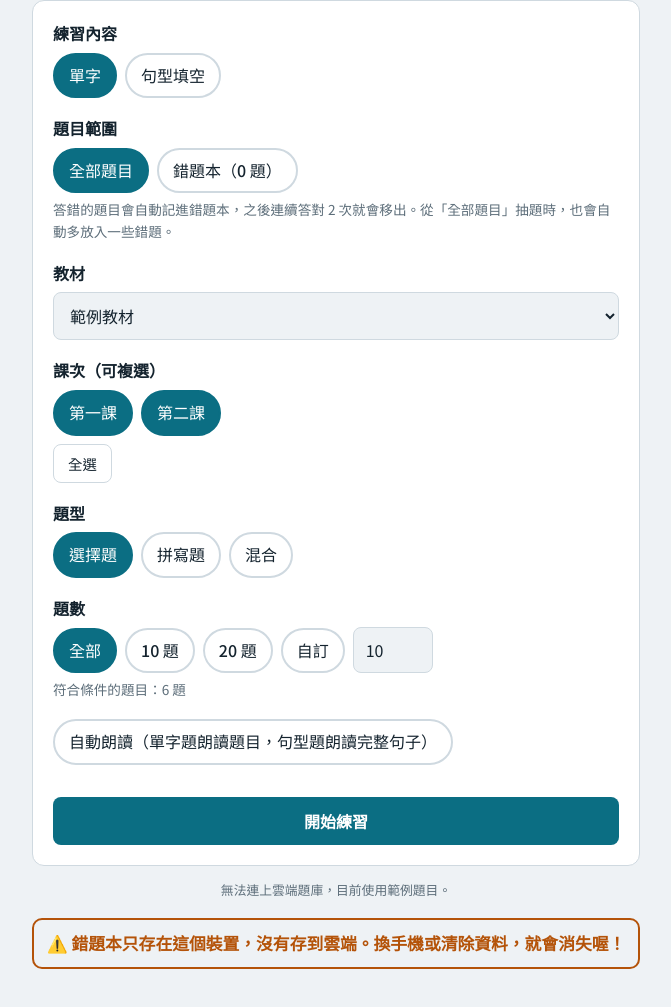
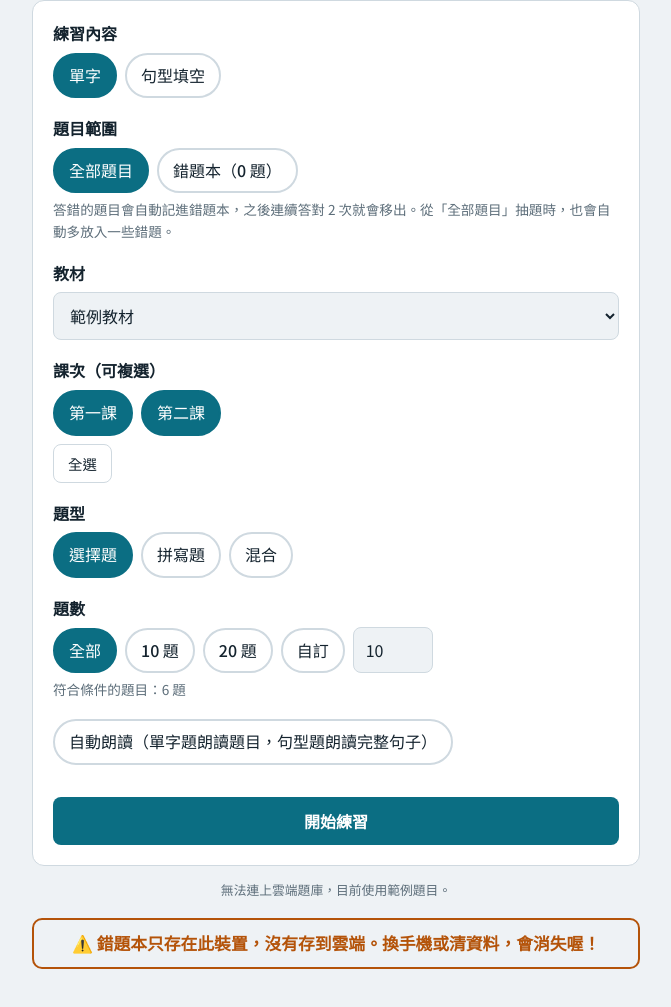
Before and after one commit to frilub77/vocab-quiz, a plain HTML site: page index.html in a window 1280 px wide. Shown: the part 69-1076 px from the top of the page, without its empty margins (304-975 px from the left). Drawn offline with Linux system fonts and the light colour scheme; no server answers.

Commit message:
Add files via upload

```diff
--- a/index.html
+++ b/index.html
@@ -84,7 +84,7 @@ input[type=number]{width:80px}
   <h1>英文強強滾</h1>
   <section id="quiz"></section>
   <p class="status" id="status" role="status"></p>
-  <p class="note">⚠️ 錯題本只存在這個裝置，沒有存到雲端。換手機或清除資料，就會消失喔！</p>
+  <p class="note">⚠️ 錯題本只存在此裝置，沒有存到雲端。換手機或清資料，會消失喔！</p>
 </main>
 
 <script>
```
